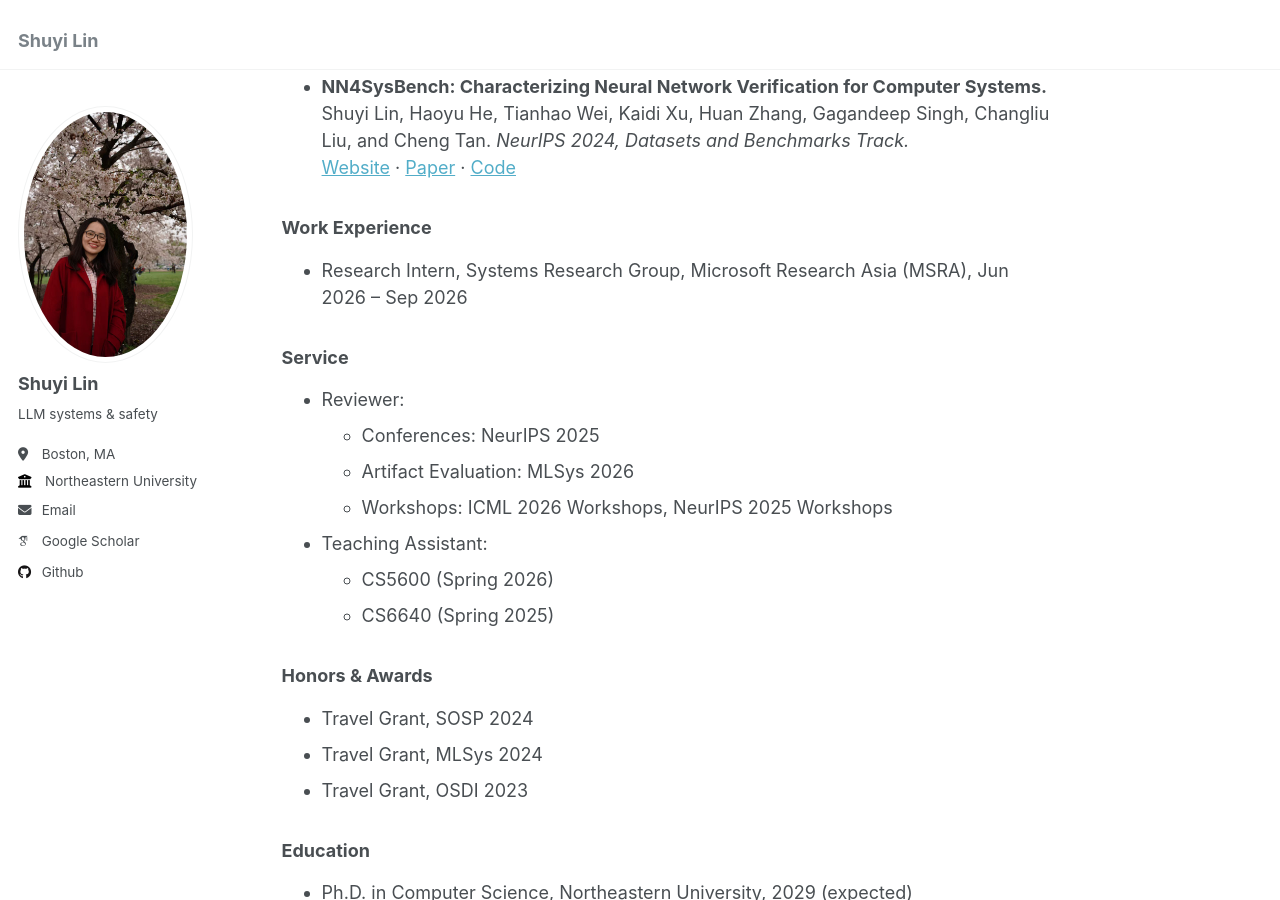
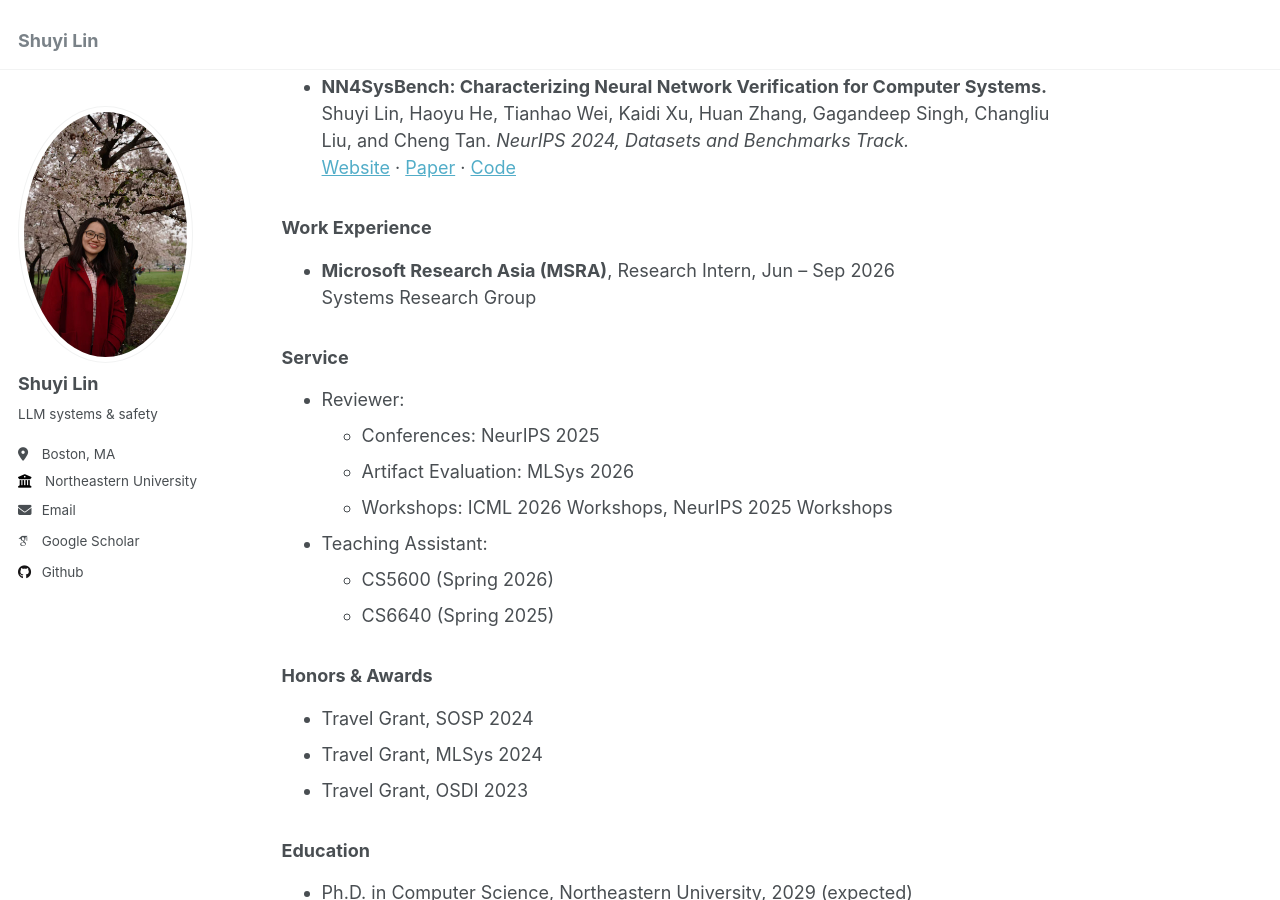
Before and after one commit to shuyilinn/shuyilinn.github.io, a Jekyll site: the page built from _pages/about.md, in a window 1280 px wide and 900 px high, scrolled down 599 px. Built offline with Jekyll 4.4.1, drawn with Linux system fonts in a browser that asks for light colours; some web fonts are replaced.

Commit message:
Reformat MSRA internship entry
Co-Authored-By: Claude Opus 5.5 <noreply@anthropic.com>

```diff
--- a/_pages/about.md
+++ b/_pages/about.md
@@ -30,7 +30,8 @@ I am a third-year PhD student in the Khoury College of Computer Sciences at Nort
 
 ### Work Experience
 
-- Research Intern, Systems Research Group, Microsoft Research Asia (MSRA), Jun 2026 – Sep 2026
+- **Microsoft Research Asia (MSRA)**, Research Intern, Jun – Sep 2026
+  Systems Research Group
 
 ### Service
 
```
